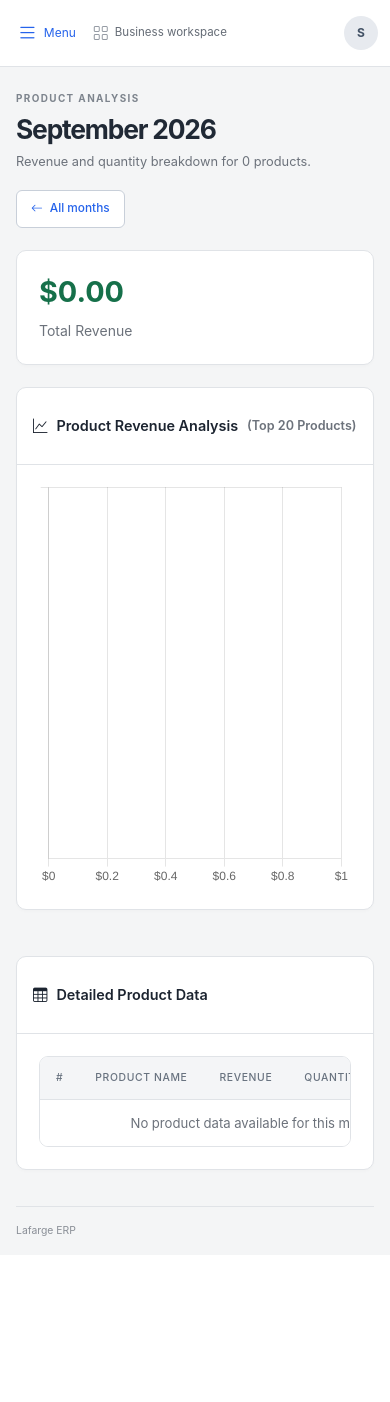
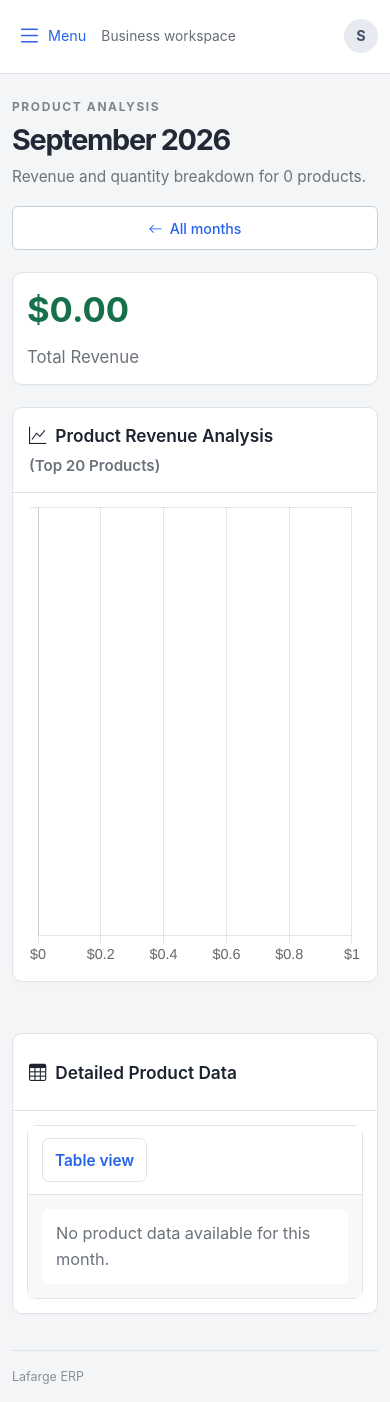
Before and after one commit to mfcc168/Lafarge-ERP-System, a Django app: page /analyze/monthly/2026/09/ in a window 390 px wide. Before the commit the page ends 1236 px from the top, so only its background shows below. Run offline with Django 5.2, Linux system fonts and the light colour scheme; the visitor is signed in with stand-in values (Sample User, id 1); data that the repository does not hold is empty; some libraries are stand-ins or nearby versions.

Commit message:
Enlarge text and adapt records and tables to phone orientations

```diff
--- a/lafarge/invoice/templates/invoice/base.html
+++ b/lafarge/invoice/templates/invoice/base.html
@@ -4,13 +4,15 @@
 <head>
     <meta charset="UTF-8">
     <meta name="viewport" content="width=device-width, initial-scale=1.0">
-    <meta name="theme-color" content="#145c4b">
+    <meta name="theme-color" content="#2563eb">
     <title>{% block title %}Lafarge ERP{% endblock %}</title>
     {% bootstrap_css %}
     {% bootstrap_javascript %}
     <link rel="stylesheet" href="https://cdnjs.cloudflare.com/ajax/libs/font-awesome/5.15.4/css/all.min.css">
     <link rel="stylesheet" href="https://cdnjs.cloudflare.com/ajax/libs/bootstrap-icons/1.10.0/font/bootstrap-icons.min.css">
     <link rel="stylesheet" href="{% static 'css/style.css' %}">
+    <link rel="stylesheet" href="{% static 'css/responsive_tables.css' %}">
+    <script src="{% static 'js/responsive_tables.js' %}" defer></script>
 </head>
 <body class="erp-app page-{{ request.resolver_match.url_name }}">
 <a class="skip-link" href="#content">Skip to content</a>
--- a/lafarge/invoice/templates/invoice/home.html
+++ b/lafarge/invoice/templates/invoice/home.html
@@ -128,6 +128,7 @@
                     </tfoot>
 
                 </table></div></section></div><script src="https://cdn.jsdelivr.net/npm/chart.js"></script>
+<script>Chart.defaults.font.size = parseFloat(getComputedStyle(document.documentElement).fontSize) * 0.75;</script>
 <script>
 document.addEventListener("DOMContentLoaded", function () {
     document.querySelectorAll("tr[data-href]").forEach(row => {
--- a/lafarge/invoice/templates/invoice/monthly_analyze_detail.html
+++ b/lafarge/invoice/templates/invoice/monthly_analyze_detail.html
@@ -90,6 +90,7 @@
 
 <!-- Include Chart.js -->
 <script src="https://cdn.jsdelivr.net/npm/chart.js"></script>
+<script>Chart.defaults.font.size = parseFloat(getComputedStyle(document.documentElement).fontSize) * 0.75;</script>
 <script>
 document.addEventListener("DOMContentLoaded", function () {
     async function fetchAnalysisData() {
--- a/lafarge/static/css/design_tokens.css
+++ b/lafarge/static/css/design_tokens.css
@@ -1,4 +1,8 @@
 /* Shared by the Django workspace and Jazzmin. No build step or web fonts. */
+/* Scale rem-based text with the reader's browser preference; leave print sizing alone. */
+@media screen {
+    :root { font-size: 120%; }
+}
 :root {
     --erp-font: -apple-system, BlinkMacSystemFont, "Segoe UI", sans-serif;
     --erp-bg: #f4f5f6;
--- /dev/null
+++ b/lafarge/static/css/responsive_tables.css
@@ -0,0 +1,515 @@
+/* Loaded after the workspace or Jazzmin theme; no record content is duplicated. */
+@media screen {
+  .responsive-table-viewport {
+    max-width: 100%;
+    min-width: 0;
+    overflow-x: auto;
+    overscroll-behavior-x: contain;
+    -webkit-overflow-scrolling: touch;
+  }
+  .responsive-table-host {
+    overflow: visible !important;
+  }
+  .responsive-data-table {
+    width: 100%;
+  }
+  .responsive-table-viewport.is-overflowing {
+    background:
+      linear-gradient(to right, #ffffff 30%, transparent),
+      linear-gradient(to left, #ffffff 30%, transparent),
+      linear-gradient(to right, #d7dfe9, transparent),
+      linear-gradient(to left, #d7dfe9, transparent);
+    background-size:
+      32px 100%,
+      32px 100%,
+      10px 100%,
+      10px 100%;
+    background-position: left, right, left, right;
+    background-repeat: no-repeat;
+    background-attachment: local, local, scroll, scroll;
+  }
+  .responsive-table-viewport.is-overflowing .erp-sticky-key {
+    position: sticky;
+    left: 0;
+    z-index: 1;
+    background: var(--erp-surface) !important;
+    max-width: min(18rem, 40vw);
+    overflow-wrap: anywhere;
+    box-shadow: 1px 0 var(--erp-border);
+  }
+  .responsive-table-viewport.is-overflowing thead .erp-sticky-key {
+    z-index: 2;
+    background: var(--erp-subtle) !important;
+  }
+  .table-scroll-hint {
+    margin: 0;
+    padding: 10px 16px;
+    color: var(--erp-muted);
+    background: var(--erp-subtle);
+    border-bottom: 1px solid var(--erp-border);
+    font-size: 0.75rem;
+  }
+  .table-scroll-hint[hidden],
+  .record-table-controls {
+    display: none;
+  }
+  .erp-app .page-header h1 {
+    font-size: clamp(1.5rem, 2.76vw, 1.95rem);
+  }
+  .erp-app .panel-toolbar :is(h2, h5, .card-title) {
+    flex-wrap: wrap;
+  }
+  .erp-app .brand-mark {
+    flex-shrink: 0;
+  }
+  .erp-app :is(.page-header, .panel-toolbar, .workspace-tools) {
+    min-width: 0;
+  }
+  .erp-app .page-header {
+    flex-wrap: wrap;
+  }
+  .erp-app :is(.period-link, .person-link) {
+    min-width: 0;
+  }
+  .erp-app .chart-body {
+    min-height: 300px;
+  }
+  .erp-app .page-actions {
+    max-width: 100%;
+  }
+  :is(.erp-app, .change-form, .change-list)
+    :is(.btn, button, .page-link, summary) {
+    min-height: 44px;
+  }
+  :is(.erp-app, .change-form, .change-list)
+    :is(
+      input:not([type="checkbox"]):not([type="radio"]):not([type="hidden"]),
+      select,
+      textarea
+    ) {
+    font-size: max(16px, 0.85rem);
+  }
+  :is(.app-main, .content-wrapper) :is(.col-12, .card, .card-body),
+  #content-main,
+  #changelist {
+    min-width: 0;
+  }
+  #changelist .actions,
+  #changelist-search {
+    max-width: 100%;
+  }
+  #changelist .actions :is(label, .select2-container) {
+    min-width: 0 !important;
+    max-width: 100%;
+  }
+  #changelist .actions .select2-container {
+    width: min(100%, 16rem) !important;
+  }
+  .inline-group .responsive-data-table :is(input, select, textarea) {
+    min-width: 110px;
+  }
+  .inline-group .responsive-data-table input[type="checkbox"] {
+    min-width: 0;
+  }
+  .admin-model-actions {
+    flex-wrap: wrap;
+  }
+}
+@media screen and (max-width: 991px) {
+  .erp-app .data-panel .table > :not(caption) > * > * {
+    padding: 12px 14px;
+  }
+  .erp-app .table thead th {
+    white-space: normal;
+    min-width: 6rem;
+  }
+  .erp-app .table td {
+    overflow-wrap: break-word;
+  }
+  .erp-app .workspace-header {
+    gap: 10px;
+  }
+  .erp-app .workspace-name {
+    white-space: normal;
+  }
+  .erp-app .workspace-user > span:last-child {
+    display: none;
+  }
+  .erp-app .metrics-grid {
+    grid-template-columns: repeat(auto-fit, minmax(min(100%, 13rem), 1fr));
+  }
+  :is(.content-header, .app-content-header) :is(h1, h3),
+  .breadcrumb {
+    overflow-wrap: anywhere;
+  }
+  .change-form .select2-container {
+    max-width: 100%;
+  }
+  .change-form .nav-tabs {
+    flex-wrap: wrap;
+  }
+  .change-form .nav-tabs .nav-link {
+    padding: 10px;
+  }
+  :is(.change-form, .change-list) .btn {
+    white-space: normal;
+  }
+  #result_list :is(td, th) {
+    padding: 12px !important;
+  }
+  .admin-model-row {
+    flex-wrap: wrap;
+  }
+}
+/* Portrait records keep every field and action, with a user-selectable table view. */
+@media screen and (max-width: 700px) and (orientation: portrait) {
+  .record-table-controls {
+    display: flex;
+    flex-wrap: wrap;
+    align-items: start;
+    gap: 8px;
+    padding: 12px 14px;
+    border-bottom: 1px solid var(--erp-border);
+    background: var(--erp-surface);
+  }
+  .record-view-toggle,
+  .record-sort-menu summary,
+  .record-sort-options button {
+    border: 1px solid var(--erp-border);
+    border-radius: var(--erp-control-radius);
+    padding: 9px 12px;
+    min-height: 44px;
+    color: var(--erp-primary);
+    background: white;
+    font: 600 0.8rem/1.4 var(--erp-font);
+    cursor: pointer;
+  }
+  .record-view-toggle[aria-pressed="true"] {
+    background: var(--erp-primary-soft);
+  }
+  .record-sort-menu {
+    flex: 1;
+    min-width: 0;
+  }
+  .record-sort-menu summary {
+    width: fit-content;
+  }
+  .record-sort-options {
+    display: flex;
+    flex-wrap: wrap;
+    gap: 6px;
+    margin-top: 8px;
+  }
+  .responsive-table-viewport:not(.show-table) > .record-table {
+    display: block;
+    min-width: 0;
+  }
+  .responsive-table-viewport:not(.show-table) > .record-table > thead {
+    position: absolute;
+    width: 1px;
+    height: 1px;
+    overflow: hidden;
+    clip-path: inset(50%);
+    white-space: nowrap;
+  }
+  .responsive-table-viewport:not(.show-table) > .record-table > tbody {
+    display: grid;
+    gap: 14px;
+    padding: 14px;
+    border: 0;
+    background: var(--erp-subtle);
+  }
+  .responsive-table-viewport:not(.show-table)
+    > .record-table
+    > tbody
+    > .record-data-row {
+    display: grid;
+    grid-template-columns: minmax(0, 1fr) minmax(0, 1fr);
+    gap: 0;
+    border: 1px solid var(--erp-border) !important;
+    border-radius: 9px;
+    background: white;
+    overflow: hidden;
+  }
+  .responsive-table-viewport:not(.show-table)
+    > .record-table
+    > tbody
+    > tr
+    > td {
+    position: static;
+    display: block;
+    width: auto;
+    min-width: 0;
+    max-width: none;
+    padding: 12px 14px !important;
+    border: 0;
+    font-size: 0.85rem;
+    text-align: left !important;
+    white-space: normal !important;
+    overflow-wrap: anywhere;
+    box-shadow: none;
+    background: transparent;
+  }
+  .responsive-table-viewport:not(.show-table)
+    > .record-table
+    > tbody
+    > .record-data-row
+    > td::before {
+    content: attr(data-label);
+    display: block;
+    margin-bottom: 5px;
+    color: var(--erp-muted);
+    font-size: 0.72rem;
+    font-weight: 500;
+    line-height: 1.35;
+  }
+  .responsive-table-viewport:not(.show-table)
+    > .record-table
+    > tbody
+    > tr
+    > .record-key-cell {
+    grid-column: 1 / -1;
+    order: -1;
+    border-bottom: 1px solid var(--erp-border);
+    background: #f1f5fd !important;
+    font-weight: 650;
+  }
+  .responsive-table-viewport:not(.show-table)
+    > .record-table
+    > tbody
+    > tr
+    > :is(.record-wide-cell, .record-nested-cell) {
+    grid-column: 1 / -1;
+  }
+  .responsive-table-viewport:not(.show-table)
+    > .record-table
+    > tbody
+    > tr
+    > .record-spacer {
+    display: none;
+  }
+  .responsive-table-viewport:not(.show-table)
+    > .record-table
+    > tbody
+    > .record-full-row:not(.collapse),
+  .responsive-table-viewport:not(.show-table)
+    > .record-table
+    > tbody
+    > .record-full-row.show {
+    display: block;
+    border-radius: 7px;
+    background: white;
+  }
+  .responsive-table-viewport:not(.show-table)
+    > .record-table
+    > tbody
+    > .record-summary-row {
+    display: flex;
+    justify-content: space-between;
+    flex-wrap: wrap;
+    border-radius: 7px;
+    background: var(--erp-primary-soft);
+  }
+  .responsive-table-viewport:not(.show-table)
+    > .record-table
+    > tbody
+    > .record-summary-row
+    > td {
+    flex: 1 1 40%;
+  }
+  .responsive-table-viewport:not(.show-table)
+    > .record-table
+    :is(.badge, .product-name) {
+    max-width: 100%;
+    white-space: normal;
+    overflow-wrap: anywhere;
+  }
+  .responsive-table-viewport:not(.show-table)
+    > .record-table
+    :is(.period-icon, .person-avatar) {
+    flex-shrink: 0;
+  }
+  .erp-app .data-panel .card-body {
+    padding: 14px;
+  }
+  .erp-app .table td.record-nested-cell {
+    padding: 0 !important;
+  }
+  .erp-app .table .table {
+    font-size: inherit;
+  }
+}
+@media screen and (max-width: 600px) {
+  .erp-app .content {
+    padding-inline: 12px;
+  }
+  .erp-app .workspace-name {
+    font-size: 0.72rem;
+  }
+  .erp-app .workspace-name i {
+    display: none;
+  }
+  .erp-app .filter-grid {
+    grid-template-columns: minmax(0, 1fr);
+  }
+  .erp-app .page-actions {
+    width: 100%;
+  }
+  .erp-app .page-actions .btn {
+    flex: 1 1 140px;
+  }
+  .erp-app .profile-grid {
+    padding: 16px;
+  }
+  .erp-app .chart-container {
+    height: 460px;
+  }
+  .admin-panel-heading {
+    flex-wrap: wrap;
+  }
+  .admin-overview-grid {
+    grid-template-columns: minmax(0, 1fr);
+  }
+  .login-box {
+    max-width: calc(100vw - 24px);
+  }
+}
+@media screen and (orientation: landscape) and (max-height: 600px) {
+  .erp-app .content {
+    padding: 18px 16px;
+  }
+  .erp-app .workspace-header {
+    min-height: 56px;
+    padding-block: 6px;
+  }
+  .erp-app .mobile-menu nav {
+    max-height: calc(100dvh - 76px);
+  }
+  .erp-app .page-header {
+    margin-bottom: 18px;
+  }
+  .erp-app .filter-grid {
+    grid-template-columns: repeat(2, minmax(0, 1fr));
+  }
+  #jazzy-actions {
+    position: static !important;
+  }
+}
+@media print {
+  .record-table-controls,
+  .table-scroll-hint {
+    display: none !important;
+  }
+  .responsive-table-viewport {
+    overflow: visible;
+  }
+}
+@media screen and (max-width: 700px) and (orientation: portrait) {
+  .responsive-table-viewport:not(.show-table) > .record-table > tfoot {
+    display: block;
+    padding: 0 14px 14px;
+    background: var(--erp-subtle);
+  }
+  .responsive-table-viewport:not(.show-table) > .record-table > tfoot > tr {
+    display: flex;
+    flex-wrap: wrap;
+    justify-content: space-between;
+    border-bottom: 1px solid var(--erp-border);
+  }
+  .responsive-table-viewport:not(.show-table)
+    > .record-table
+    > tfoot
+    > tr
+    > td {
+    display: block;
+    min-width: 0;
+    max-width: 100%;
+    white-space: normal;
+    border: 0;
+    padding: 12px 8px;
+    text-align: left !important;
+  }
+  .content-header .row .col-auto {
+    width: 100%;
+  }
+  .content-header h1 {
+    float: none;
+    border-right: 0;
+    margin: 0;
+    padding: 0;
+  }
+  .content-header .breadcrumb {
+    float: none !important;
+    padding-left: 0;
+    margin: 12px 0 0;
+    font-size: 0.75rem;
+  }
+  .content-header .page-actions {
+    justify-content: flex-start !important;
+    margin-top: 14px;
+  }
+}
+@media screen and (orientation: landscape) and (max-height: 600px) {
+  :is(.main-header, .app-header) {
+    min-height: 56px;
+  }
+  :is(.content-header, .app-content-header) {
+    padding-block: 12px;
+  }
+  #change-list-filters {
+    padding: 12px !important;
+    margin-bottom: 12px;
+  }
+  #changelist {
+    padding: 12px;
+  }
+  .erp-app .panel-toolbar {
+    min-height: 60px;
+    padding: 12px 16px;
+  }
+}
+/* Jazzmin 2 uses an inline heading/breadcrumb row instead of app-content-header. */
+@media screen and (max-width: 700px) and (orientation: portrait) {
+  .content-wrapper > .content.border-bottom .d-flex.align-items-center {
+    flex-wrap: wrap;
+    gap: 12px;
+  }
+  .content-wrapper > .content.border-bottom h1 {
+    width: 100%;
+    border-right: 0 !important;
+    padding: 0 !important;
+    margin: 0 !important;
+  }
+  .content-wrapper > .content.border-bottom .breadcrumb {
+    margin: 0;
+    padding: 0;
+    font-size: 0.75rem;
+  }
+  .content-wrapper > .content.border-bottom .page-actions {
+    justify-content: flex-start !important;
+    padding-top: 12px;
+  }
+}
+@media screen {
+  .erp-app .page-stack > .row {
+    --bs-gutter-x: 0;
+  }
+}
+@media screen {
+  .responsive-table-viewport {
+    position: relative;
+  }
+  /* Select2 keeps its native select clipped; minimum field sizes must not unclip it. */
+  .select2-hidden-accessible {
+    min-width: 0 !important;
+    min-height: 0 !important;
+    max-width: 1px !important;
+  }
+  .inline-group .add-row a {
+    position: sticky;
+    left: 0;
+    float: none !important;
+    max-width: calc(100vw - 110px);
+    white-space: normal;
+  }
+}
--- /dev/null
+++ b/lafarge/static/js/responsive_tables.js
@@ -0,0 +1,210 @@
+/* Enhance the existing tables in place: preserve rows, links, forms and sort handlers. */
+(() => {
+  const portrait = window.matchMedia(
+    "(max-width: 700px) and (orientation: portrait)",
+  );
+  const tables = document.querySelectorAll(
+    ".erp-app main table, #result_list, .inline-group table",
+  );
+  let sequence = 0;
+
+  tables.forEach((table) => {
+    if (table.dataset.responsiveReady || !table.tHead) return;
+    table.dataset.responsiveReady = "true";
+    const nested = Boolean(table.parentElement.closest("table"));
+    const headers = Array.from(table.tHead.rows[0].cells);
+    const rows = Array.from(table.tBodies).flatMap((body) =>
+      Array.from(body.rows),
+    );
+    const headerControls = Array.from(
+      table.tHead.querySelectorAll("a, button"),
+    ).map((control) => ({
+      control,
+      tabindex: control.getAttribute("tabindex"),
+    }));
+    const labelFor = (header) => header.textContent.replace(/\s+/g, " ").trim();
+    const labels = headers.map(labelFor);
+    const stackable =
+      Boolean(table.closest(".erp-app")) &&
+      table.tHead.rows.length === 1 &&
+      !table.querySelector('[rowspan]:not([rowspan="1"])');
+    const keyColumn = Math.max(
+      0,
+      labels.findIndex((label) =>
+        /^(invoice(?: number| no\.)?|number|product(?: name)?|customer(?: name)?|name|period|month)$/i.test(
+          label,
+        ),
+      ),
+    );
+    const viewport = document.createElement("div");
+    viewport.className = "responsive-table-viewport";
+    viewport.id = `table-viewport-${++sequence}`;
+    viewport.tabIndex = 0;
+    viewport.setAttribute("role", "region");
+    viewport.setAttribute(
+      "aria-label",
+      table.closest("[aria-label]")?.getAttribute("aria-label") || "Data table",
+    );
+    table.before(viewport);
+    viewport.append(table);
+    table.classList.add("responsive-data-table");
+    table.closest(".table-responsive")?.classList.add("responsive-table-host");
+
+    // Keep native table roles when the portrait CSS lays rows out as record cards.
+    if (stackable) {
+      table.classList.add("record-table");
+      table.setAttribute("role", "table");
+      table.tHead.setAttribute("role", "rowgroup");
+      table.tHead.rows[0].setAttribute("role", "row");
+      headers.forEach((header) => header.setAttribute("role", "columnheader"));
+      Array.from(table.tBodies).forEach((body) =>
+        body.setAttribute("role", "rowgroup"),
+      );
+      rows.forEach((row) => {
+        row.setAttribute("role", "row");
+        const cells = Array.from(row.cells);
+        const full = cells.length === 1 && cells[0].colSpan > 1;
+        const summary = !full && cells.some((cell) => cell.colSpan > 1);
+        row.classList.add(
+          full
+            ? "record-full-row"
+            : summary
+              ? "record-summary-row"
+              : "record-data-row",
+        );
+        cells.forEach((cell, index) => {
+          cell.setAttribute("role", "cell");
+          if (full || summary) return;
+          cell.dataset.label = labels[index] || "Actions";
+          if (index === keyColumn) cell.classList.add("record-key-cell");
+          if (
+            /customer|product|items|address|details|office hour/i.test(
+              labels[index],
+            )
+          )
+            cell.classList.add("record-wide-cell");
+          if (cell.querySelector("table"))
+            cell.classList.add("record-nested-cell");
+          if (
+            !labels[index] &&
+            !cell.textContent.trim() &&
+            !cell.querySelector("a, button, input")
+          )
+            cell.classList.add("record-spacer");
+        });
+      });
+    }
+
+    // Pin identifiers in flat data tables. Editors need their full width for fields.
+    if (
+      !table.querySelector("tbody table") &&
+      !table.closest(".inline-group")
+    ) {
+      headers[keyColumn]?.classList.add("erp-sticky-key");
+      rows.forEach((row) => {
+        if (row.cells.length === headers.length)
+          row.cells[keyColumn]?.classList.add("erp-sticky-key");
+      });
+    }
+    const hint = document.createElement("p");
+    hint.className = "table-scroll-hint";
+    hint.id = `${viewport.id}-hint`;
+    hint.textContent = "Swipe left or right to see all columns.";
+    viewport.before(hint);
+    viewport.setAttribute("aria-describedby", hint.id);
+
+    if (stackable && !nested) {
+      const controls = document.createElement("div");
+      controls.className = "record-table-controls";
+      const toggle = document.createElement("button");
+      toggle.type = "button";
+      toggle.className = "record-view-toggle";
+      toggle.textContent = "Table view";
+      toggle.setAttribute("aria-controls", viewport.id);
+      toggle.setAttribute("aria-pressed", "false");
+      toggle.addEventListener("click", () => {
+        const tabular = viewport.classList.toggle("show-table");
+        viewport
+          .querySelectorAll(".responsive-table-viewport")
+          .forEach((child) => child.classList.toggle("show-table", tabular));
+        toggle.setAttribute("aria-pressed", String(tabular));
+        toggle.textContent = tabular ? "Record view" : "Table view";
+        updateOverflow();
+      });
+      controls.append(toggle);
+
+      // Proxy existing controls instead of implementing a second sorting algorithm.
+      const sorters = headers
+        .map((header, index) => ({
+          header,
+          label: labels[index],
+          source: header.querySelector("a, button"),
+        }))
+        .filter((item) => item.source);
+      if (sorters.length) {
+        const details = document.createElement("details");
+        details.className = "record-sort-menu";
+        const summary = document.createElement("summary");
+        summary.textContent = "Sort records";
+        const choices = document.createElement("div");
+        choices.className = "record-sort-options";
+        sorters.forEach(({ header, label, source }) => {
+          const button = document.createElement("button");
+          button.type = "button";
+          const refresh = () => {
+            const direction =
+              header.getAttribute("aria-sort") ||
+              (header.classList.contains("ascend")
+                ? "ascending"
+                : header.classList.contains("descend")
+                  ? "descending"
+                  : "none");
+            button.textContent =
+              label +
+              (direction === "ascending"
+                ? " ↑"
+                : direction === "descending"
+                  ? " ↓"
+                  : "");
+            button.setAttribute(
+              "aria-label",
+              `Sort by ${label}${direction === "none" ? "" : `, currently ${direction}`}`,
+            );
+          };
+          refresh();
+          button.addEventListener("click", () => source.click());
+          new MutationObserver(refresh).observe(header, {
+            attributes: true,
+            attributeFilter: ["aria-sort", "class"],
+          });
+          choices.append(button);
+        });
+        details.append(summary, choices);
+        controls.append(details);
+      }
+      viewport.before(controls);
+    }
+
+    function updateOverflow() {
+      const overflow = viewport.scrollWidth > viewport.clientWidth + 2;
+      const cards =
+        stackable &&
+        portrait.matches &&
+        !viewport.classList.contains("show-table");
+      viewport.classList.toggle("is-overflowing", overflow);
+      hint.hidden = !overflow;
+      viewport.tabIndex = overflow ? 0 : -1;
+      headerControls.forEach(({ control, tabindex }) => {
+        if (cards) control.tabIndex = -1;
+        else if (tabindex === null) control.removeAttribute("tabindex");
+        else control.setAttribute("tabindex", tabindex);
+      });
+      // A nested record view does not need its own scroll instructions.
+      if (cards) viewport.scrollLeft = 0;
+    }
+    new ResizeObserver(updateOverflow).observe(viewport);
+    new ResizeObserver(updateOverflow).observe(table);
+    portrait.addEventListener("change", updateOverflow);
+    updateOverflow();
+  });
+})();
```
Also changed, not shown: lafarge/templates/admin/base_site.html (added, +10 -0 lines), 3 other files.
